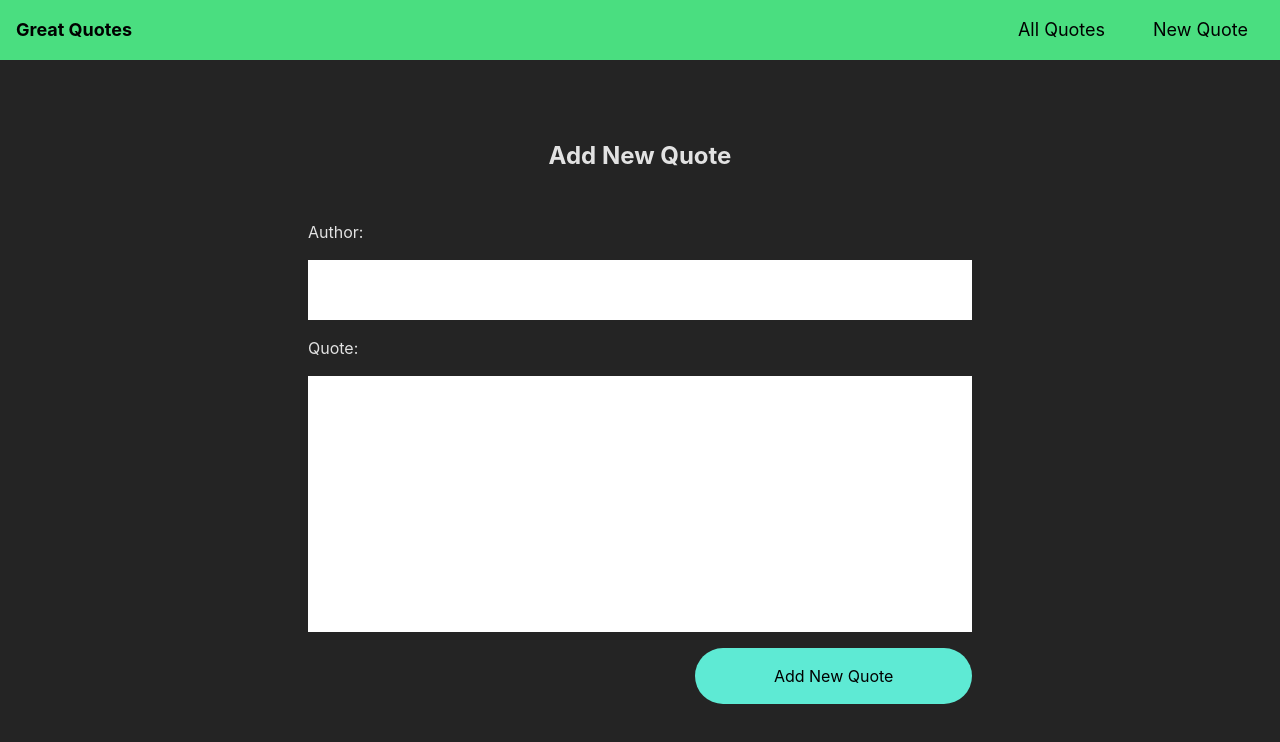
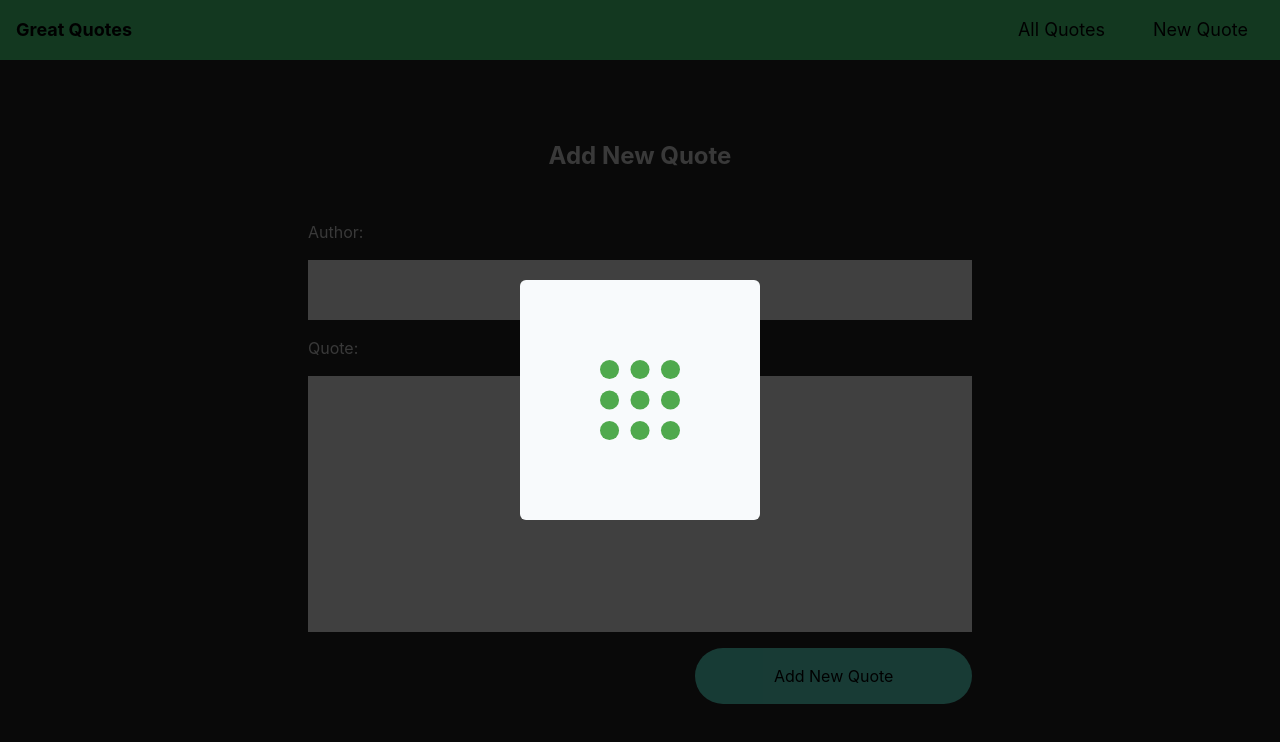
Before and after one commit to Niloy28/great-quotes, a React (Vite) app: page /quotes/new-quote in a window 1280 px wide. Both pictures are taken after typing "Sample", "Sample" into the empty fields and a click on the button "Add New Quote". Shown: the top 742 px of the page. Built offline with nearby package versions, Linux system fonts and the light colour scheme; no server answers.

Commit message:
Added Modal to show quote submit status.

```diff
--- a/index.html
+++ b/index.html
@@ -7,6 +7,7 @@
 		<title>Great Quotes!</title>
 	</head>
 	<body>
+		<div id="modal-root"></div>
 		<div id="root"></div>
 		<script type="module" src="/src/main.tsx"></script>
 	</body>
--- /dev/null
+++ b/src/components/QuoteSubmitted.tsx
@@ -0,0 +1,38 @@
+import React from "react";
+import Center from "./UI/Center";
+import Container from "./UI/Container";
+import Modal from "./UI/Modal";
+import GridLoaderSpinner from "./UI/GridLoaderSpinner";
+import Heading from "./UI/Heading";
+
+interface QuoteSubmittedProps {
+	onQuoteSubmitClose: React.MouseEventHandler;
+	isSubmitted: boolean;
+}
+
+const QuoteSubmitted: React.FC<QuoteSubmittedProps> = (props) => {
+	return (
+		<Modal className="h-full">
+			<Center>
+				<Container className="bg-slate-50 rounded-md text-center">
+					{props.isSubmitted && (
+						<>
+							<Heading className="text-green-700">
+								Quote Saved Successfuly
+							</Heading>
+							<button
+								className="bg-green-700 rounded-md px-8 py-4 hover:bg-green-800 active:bg-green-900"
+								onClick={props.onQuoteSubmitClose}
+							>
+								OK
+							</button>
+						</>
+					)}
+					{!props.isSubmitted && <GridLoaderSpinner />}
+				</Container>
+			</Center>
+		</Modal>
+	);
+};
+
+export default QuoteSubmitted;
--- a/src/components/UI/Center.tsx
+++ b/src/components/UI/Center.tsx
@@ -8,7 +8,7 @@ interface CenterProps {
 const Center: React.FC<CenterProps> = (props) => {
 	return (
 		<div
-			className={`absolute left-0 right-0 top-0 bottom-0 m-auto overflow-auto h-min ${props.className}`}
+			className={`absolute flex justify-center items-center left-0 right-0 top-0 bottom-0 m-auto overflow-auto h-min ${props.className}`}
 		>
 			{props.children}
 		</div>
--- /dev/null
+++ b/src/components/UI/Modal.tsx
@@ -0,0 +1,52 @@
+import React from "react";
+import ReactDOM from "react-dom";
+import Center from "./Center";
+
+const Backdrop: React.FC<BackdropProps> = (props) => {
+	return (
+		<div
+			className="fixed top-0 left-0 w-full h-screen bg-black/75 z-50"
+			onClick={props.onClick}
+		/>
+	);
+};
+
+const Overlay: React.FC<OverlayProps> = (props) => {
+	return (
+		<div
+			className={`fixed w-1/2 md:1/3 lg:w-1/4 bg-transparent z-[100] overflow-auto scroll-smooth ${props.className}`}
+		>
+			{props.children}
+		</div>
+	);
+};
+
+interface BackdropProps {
+	onClick?: React.MouseEventHandler;
+}
+
+interface OverlayProps {
+	children: React.ReactNode;
+	className?: string;
+}
+
+interface ModalProps extends BackdropProps, OverlayProps {}
+
+const Modal: React.FC<ModalProps> = (props) => {
+	return (
+		<>
+			{ReactDOM.createPortal(
+				<Backdrop onClick={props.onClick} />,
+				document.getElementById("modal-root")!
+			)}
+			{ReactDOM.createPortal(
+				<Center>
+					<Overlay className={props.className}>{props.children}</Overlay>
+				</Center>,
+				document.getElementById("modal-root")!
+			)}
+		</>
+	);
+};
+
+export default Modal;
--- a/src/pages/NewQuote.tsx
+++ b/src/pages/NewQuote.tsx
@@ -1,10 +1,12 @@
-import React, { useRef } from "react";
+import React, { useRef, useState } from "react";
 import useFetch from "../hooks/use-fetch";
 import Heading from "../components/UI/Heading";
 import Container from "../components/UI/Container";
 import QuoteForm, { QuoteFormRefs } from "../components/QuoteForm";
+import QuoteSubmitted from "../components/QuoteSubmitted";
 
 const NewQuote = () => {
+	const [modalOpened, setModalOpened] = useState(false);
 	const quoteFormRef = useRef<QuoteFormRefs>(null);
 
 	const {
@@ -16,6 +18,7 @@ const NewQuote = () => {
 
 	const formSubmitHandler = (event: React.FormEvent<HTMLFormElement>) => {
 		event.preventDefault();
+		setModalOpened(true);
 
 		const data = {
 			author: quoteFormRef.current?.getAuthor(),
@@ -40,6 +43,12 @@ const NewQuote = () => {
 		<Container>
 			<Heading>Add New Quote</Heading>
 			<QuoteForm ref={quoteFormRef} onFormSubmit={formSubmitHandler} />
+			{modalOpened && (
+				<QuoteSubmitted
+					isSubmitted={!isLoading}
+					onQuoteSubmitClose={() => setModalOpened(false)}
+				/>
+			)}
 		</Container>
 	);
 };
```
